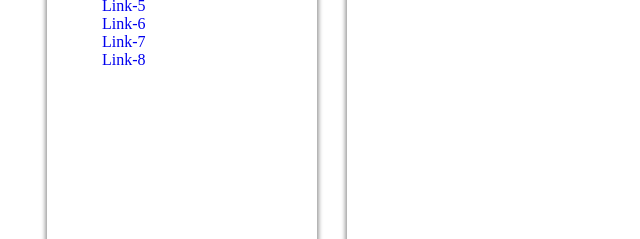
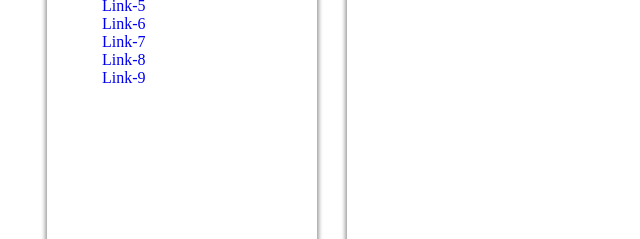
Before and after one commit to irinamaxi/-380667185674, a plain HTML site: page index.html in a window 1280 px wide. Shown: the part 191-430 px from the top of the page, 108-748 px from the left. Drawn offline with Linux system fonts and the light colour scheme.

Commit message:
dev-content

```diff
--- a/index.html
+++ b/index.html
@@ -36,6 +36,7 @@
                 <li><a href="#">Link-6</a></li>
                 <li><a href="#">Link-7</a></li>
                 <li><a href="#">Link-8</a></li>
+                <li><a href="#">Link-9</a></li>
             </ul>
         </div>
     </div>
```
